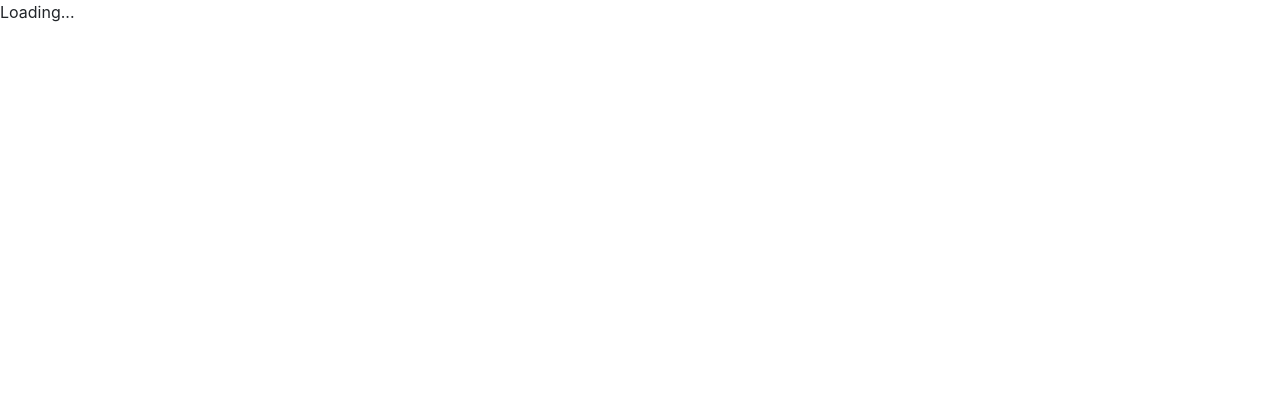
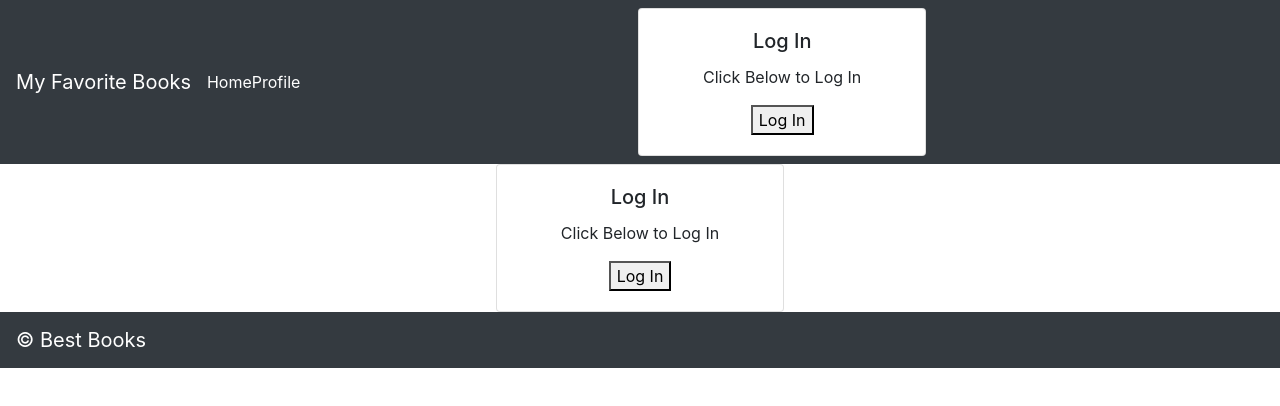
Before and after one commit to plaurion1989/can-of-books-front, a React (Create React App) app: page / in a window 1280 px wide. Shown: the top 406 px of the page. Built offline with nearby package versions, Linux system fonts and the light colour scheme.

Commit message:
added initial stuff from trello board

```diff
--- a/src/App.js
+++ b/src/App.js
@@ -2,24 +2,35 @@ import React from 'react';
 import Header from './Header';
 import IsLoadingAndError from './IsLoadingAndError';
 import Footer from './Footer';
+import BestBooks from './BestBooks.js';
+import Login from './Login.js';
+import Profile from './Profile.js';
 import {
   BrowserRouter as Router,
   Switch,
   Route
 } from "react-router-dom";
+import { withAuth0 } from '@auth0/auth0-react';
+
 
 class App extends React.Component {
 
   render() {
+    const { user, isAuthenticated, isLoading } = this.props.auth0;
     console.log('app', this.props);
     return(
       <>
+
         <Router>
           <IsLoadingAndError>
             <Header />
             <Switch>
               <Route exact path="/">
+                {isAuthenticated ? <BestBooks /> : <Login />}
                 {/* TODO: if the user is logged in, render the `BestBooks` component, if they are not, render the `Login` component */}
+              </Route >
+              <Route exact path="/profile">
+                <Profile/>
               </Route>
               {/* TODO: add a route with a path of '/profile' that renders a `Profile` component */}
             </Switch>
@@ -31,4 +42,4 @@ class App extends React.Component {
   }
 }
 
-export default App;
+export default withAuth0(App);
--- a/src/Header.js
+++ b/src/Header.js
@@ -3,6 +3,10 @@ import 'bootstrap/dist/css/bootstrap.min.css';
 import Navbar from 'react-bootstrap/Navbar';
 import { Link } from "react-router-dom";
 import './Header.css';
+import Login from './Login.js';
+import LogoutButton from './LogoutButton.js';
+import { withAuth0 } from '@auth0/auth0-react';
+
 
 class Header extends React.Component {
   render() {
@@ -12,9 +16,13 @@ class Header extends React.Component {
         <Link to="/">Home</Link>
         <Link to="/profile">Profile</Link>
         {/* TODO: if the user is logged in, render the `LogoutButton` - if the user is logged out, render the `LoginButton` */}
+        {this.props.auth0.isAuthenticated
+          ? <LogoutButton />
+          : <Login />
+        }
       </Navbar>
     );
   }
 }
 
-export default Header;
+export default withAuth0(Header);
--- a/src/Login.js
+++ b/src/Login.js
@@ -2,6 +2,7 @@ import React from 'react';
 import 'bootstrap/dist/css/bootstrap.min.css';
 import Card from 'react-bootstrap/Card';
 import './Login.css';
+import LoginButton from './LoginButton';
 
 class Login extends React.Component {
   render() {
@@ -12,6 +13,7 @@ class Login extends React.Component {
           <Card.Text>
             Click Below to Log In
           </Card.Text>
+          <LoginButton />
           {/* TODO: add a `LoginButton` component here that will log the user in with Auth0 */}
         </Card.Body>
       </Card>
--- /dev/null
+++ b/src/LoginButton.js
@@ -0,0 +1,15 @@
+
+// this code came from the Auth0 documentation, https://auth0.com/docs/quickstart/spa/react?download=true
+// also, this code came from our 301 course repo, https://github.com/codefellows/seattle-code-301d75/blob/main/class-11/inclass-demo/login-is-fun/src/LoginButton.js
+
+
+import React from "react";
+import { useAuth0 } from "@auth0/auth0-react";
+
+const LoginButton = () => {
+  const { loginWithRedirect } = useAuth0();
+
+  return <button onClick={() => loginWithRedirect()}>Log In</button>;
+};
+
+export default LoginButton;
--- /dev/null
+++ b/src/LogoutButton.js
@@ -0,0 +1,17 @@
+// this code came from the Auth0 documentation, https://auth0.com/docs/quickstart/spa/react?download=true
+// also, this code came from our 301 course repo...
+
+import React from "react";
+import { useAuth0 } from "@auth0/auth0-react";
+
+const LogoutButton = () => {
+  const { logout } = useAuth0();
+
+  return (
+    <button onClick={() => logout({ returnTo: window.location.origin })}>
+      Log Out
+    </button>
+  );
+};
+
+export default LogoutButton;
--- a/src/index.js
+++ b/src/index.js
@@ -1,11 +1,18 @@
 import React from 'react';
 import ReactDOM from 'react-dom';
 import App from './App';
+import { Auth0Provider } from "@auth0/auth0-react";
 
 // TODO: wrap everything in Auth0
 ReactDOM.render(
   <React.StrictMode>
-    <App />
+    <Auth0Provider
+      domain="dev-qttzuf0f.us.auth0.com"
+      clientId="2vKQ2QtHluOAGJwxlZIE9FKtP2943ixO"
+      redirectUri={window.location.origin}
+    >
+      <App />
+    </Auth0Provider>
   </React.StrictMode>,
   document.getElementById('root')
 );
```
Also changed, not shown: src/Profile.js (added), 1 other file (tests, documents, lock files or other folders).
